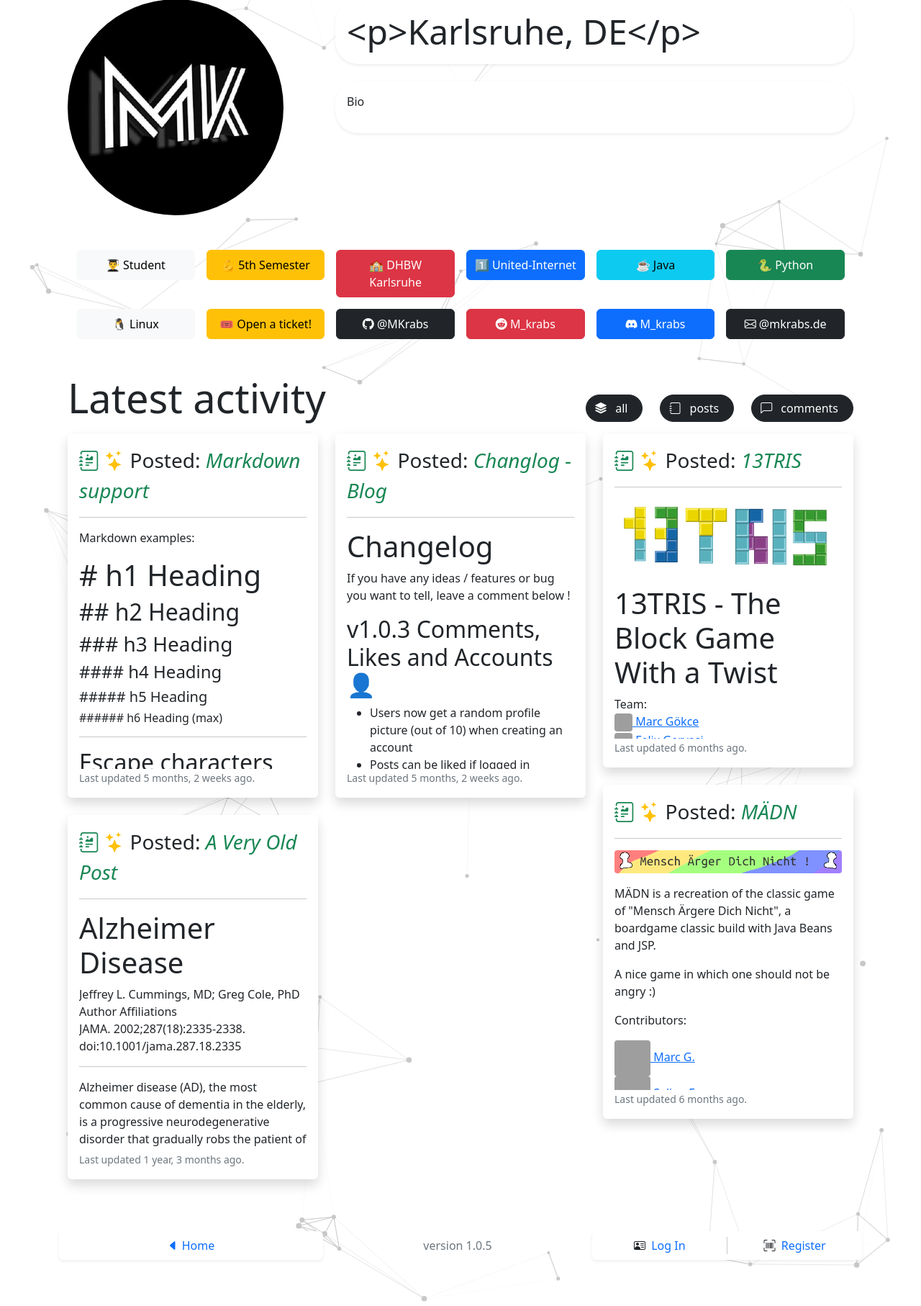
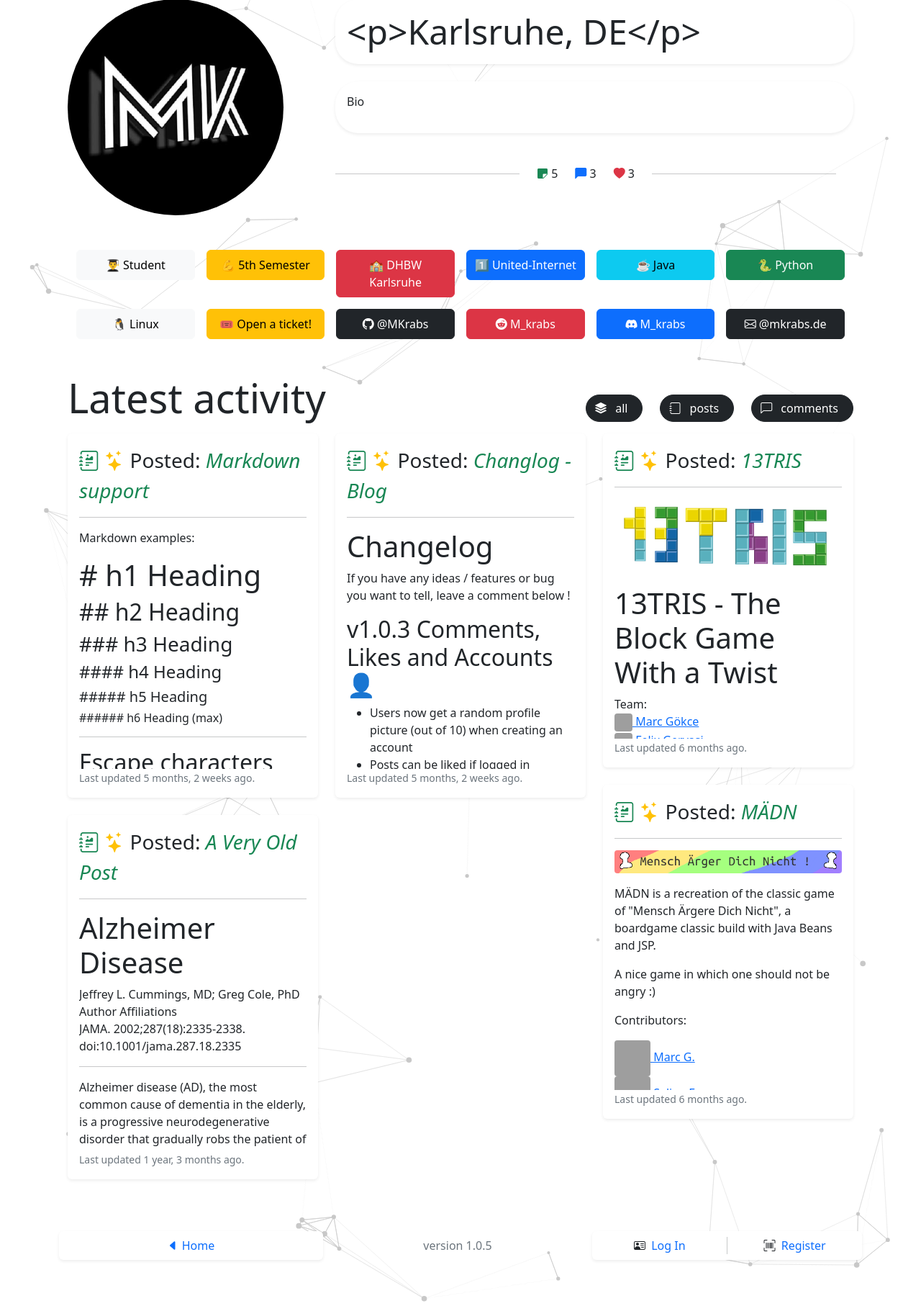
Before and after one commit to MKrabs/Blog, a Django app: a page that uses blog/presentation/templates/blog/userprofile.html in a window 1280 px wide. Shown: the part 261-2075 px from the top of the page at 72% size. Run offline with Django 3.2, Linux system fonts and the light colour scheme; data comes from the database, SQL or seed files in the repository; grey boxes are pictures that could not be loaded.

Commit message:
feat(front): Show more info about profile !

```diff
--- a/blog/presentation/templates/blog/user_history.html
+++ b/blog/presentation/templates/blog/user_history.html
@@ -27,7 +27,7 @@
         {% for hist in profile.history|dictsortreversed:"date" %}
             {% if hist.title %}
                 <div class="col-sm-6 col-lg-4 mb-4">
-                    <div class="card border-0 shadow">
+                    <div class="card border-0 shadow-sm">
                         <div class="card-body">
                         <span class="card-title fs-3">
                             <span class="bi bi-journal-richtext text-success"></span>
@@ -50,17 +50,18 @@
                 </div>
             {% elif hist.post_id %}
                 <div class="col-sm-6 col-lg-4 mb-4">
-                    <div class="card border-0 shadow">
+                    <div class="card border-0 shadow-sm">
                         <div class="card-body">
                             <h5 class="card-title">
                                 <span class="bi bi-chat-left"></span>
                                 Commented on :
                                 <a href="{% url 'post' post_id=hist.post_id %}#comments"
                                    class="text-decoration-none">
-                                    {{ hist.post_id.title }}
+                                    {{ hist.post.title }}
                                 </a>
                             </h5>
-                            <div class="card-text overflow-hidden max-h-200 border-start border-5 rounded ps-2">
+                            <hr>
+                            <div class="card-text overflow-hidden max-h-200 border-start border-5 rounded ps-2 shadow-sm">
                                 {{ hist.body | safe }}
                             </div>
                             <p class="card-text text-muted small">
--- a/blog/presentation/templates/blog/userprofile.html
+++ b/blog/presentation/templates/blog/userprofile.html
@@ -65,6 +65,27 @@
                                     {{ profile_form.bio | safe | default:'<i>No bio.</i>' }}
                                 </div>
                             </div>
+
+                            <div class="row justify-content-center mt-3">
+                                <div class="col">
+                                    <hr>
+                                </div>
+                                <div class="col-auto m-auto">
+                                    <span class="bi bi-sticky{% if profile.total_posts > 0 %}-fill{% endif %} text-success"></span>
+                                    {{ profile.total_posts | default:'<span class="bi bi-dot"></span>' }}
+                                </div>
+                                <div class="col-auto m-auto">
+                                    <span class="bi bi-chat-left{% if profile.total_comments > 0 %}-fill{% endif %} text-primary"></span>
+                                    {{ profile.total_comments | default:'<span class="bi bi-dot"></span>' }}
+                                </div>
+                                <div class="col-auto m-auto">
+                                    <span class="bi bi-heart{% if profile.total_likes > 0 %}-fill{% endif %} text-danger"></span>
+                                    {{ profile.total_likes | default:'<span class="bi bi-dot"></span>' }}
+                                </div>
+                                <div class="col">
+                                    <hr>
+                                </div>
+                            </div>
                         </div>
                     </div>
                 </div>
```
